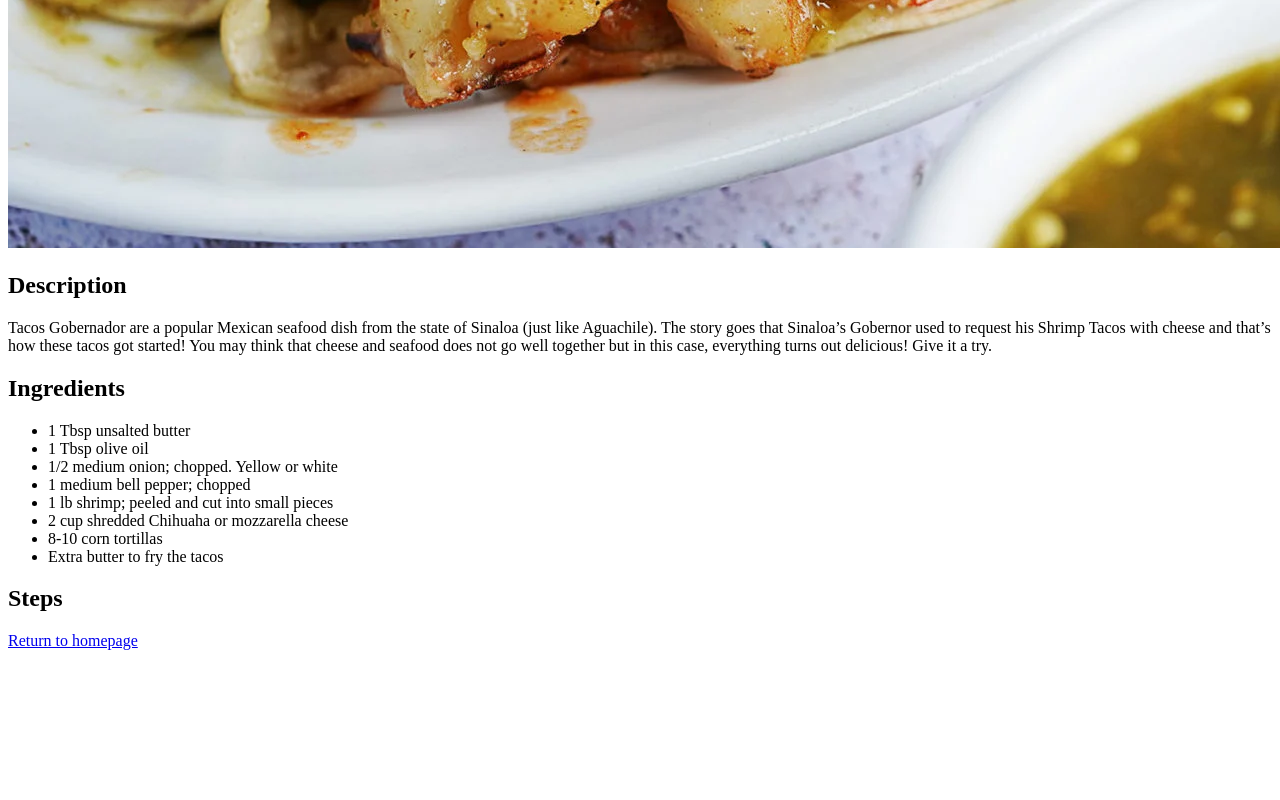
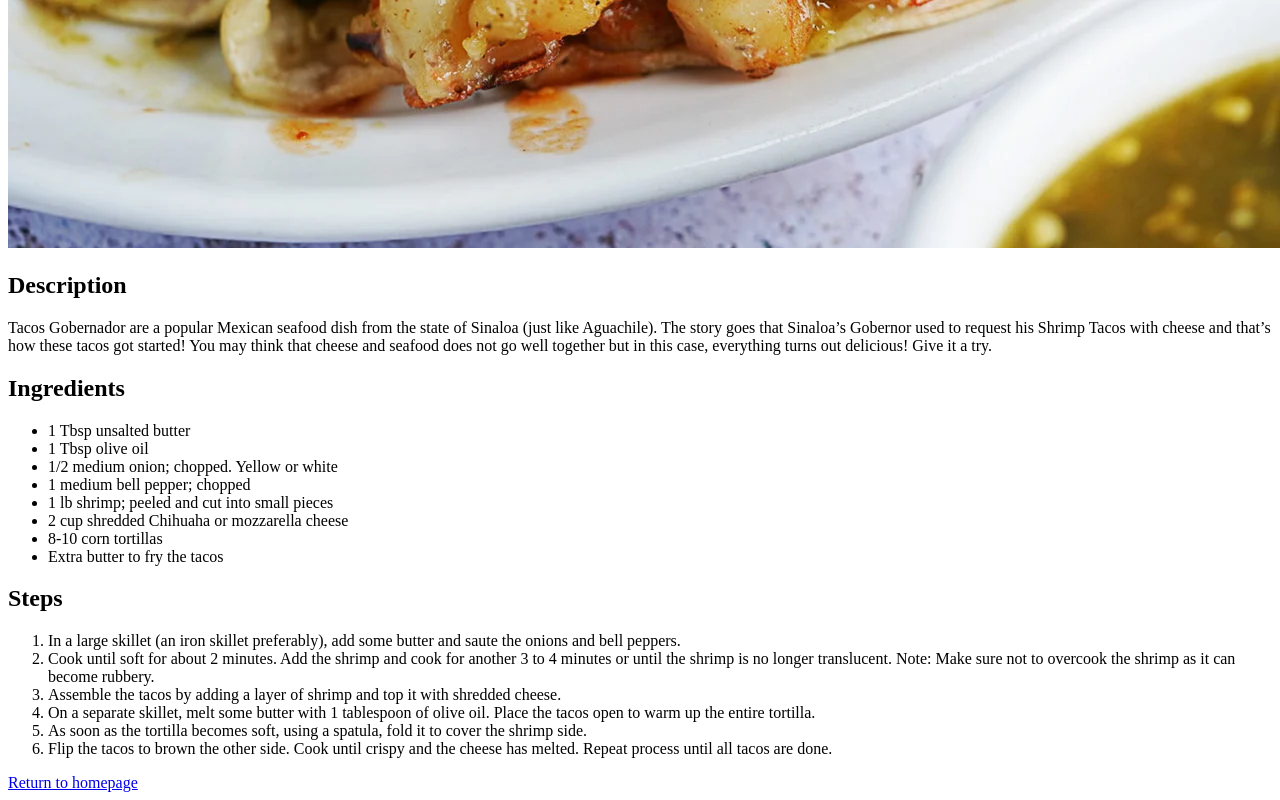
Before and after one commit to erikrcervantes/odin-recipes, a plain HTML site: page recipes/tacos-gobernador.html in a window 1280 px wide. Shown: the part 856-1656 px from the top of the page. Before the commit the page ends 1514 px from the top, so only its background shows below. Drawn offline with Linux system fonts and the light colour scheme.

Commit message:
Add steps to cook tacos in ordered list on page

```diff
--- a/recipes/tacos-gobernador.html
+++ b/recipes/tacos-gobernador.html
@@ -36,6 +36,21 @@
   <p>
     <h2>Steps</h2>
   </p>
+  <p>
+    <ol>
+      <li>In a large skillet (an iron skillet preferably), add some butter and saute the
+        onions and bell peppers.</li>
+      <li>Cook until soft for about 2 minutes. Add the shrimp and cook for another 3 to 4 minutes
+        or until the shrimp is no longer translucent.
+        Note: Make sure not to overcook the shrimp as it can become rubbery.</li>
+      <li>Assemble the tacos by adding a layer of shrimp and top it with shredded cheese.</li>
+      <li>On a separate skillet, melt some butter with 1 tablespoon of olive oil.
+        Place the tacos open to warm up the entire tortilla. </li>
+      <li>As soon as the tortilla becomes soft, using a spatula, fold it to cover the shrimp side.</li>
+      <li>Flip the tacos to brown the other side. Cook until crispy and the cheese has melted.
+        Repeat process until all tacos are done.</li>
+    </ol>
+  </p>
   <a href="../index.html">Return to homepage</a>
 </body>
 
```
